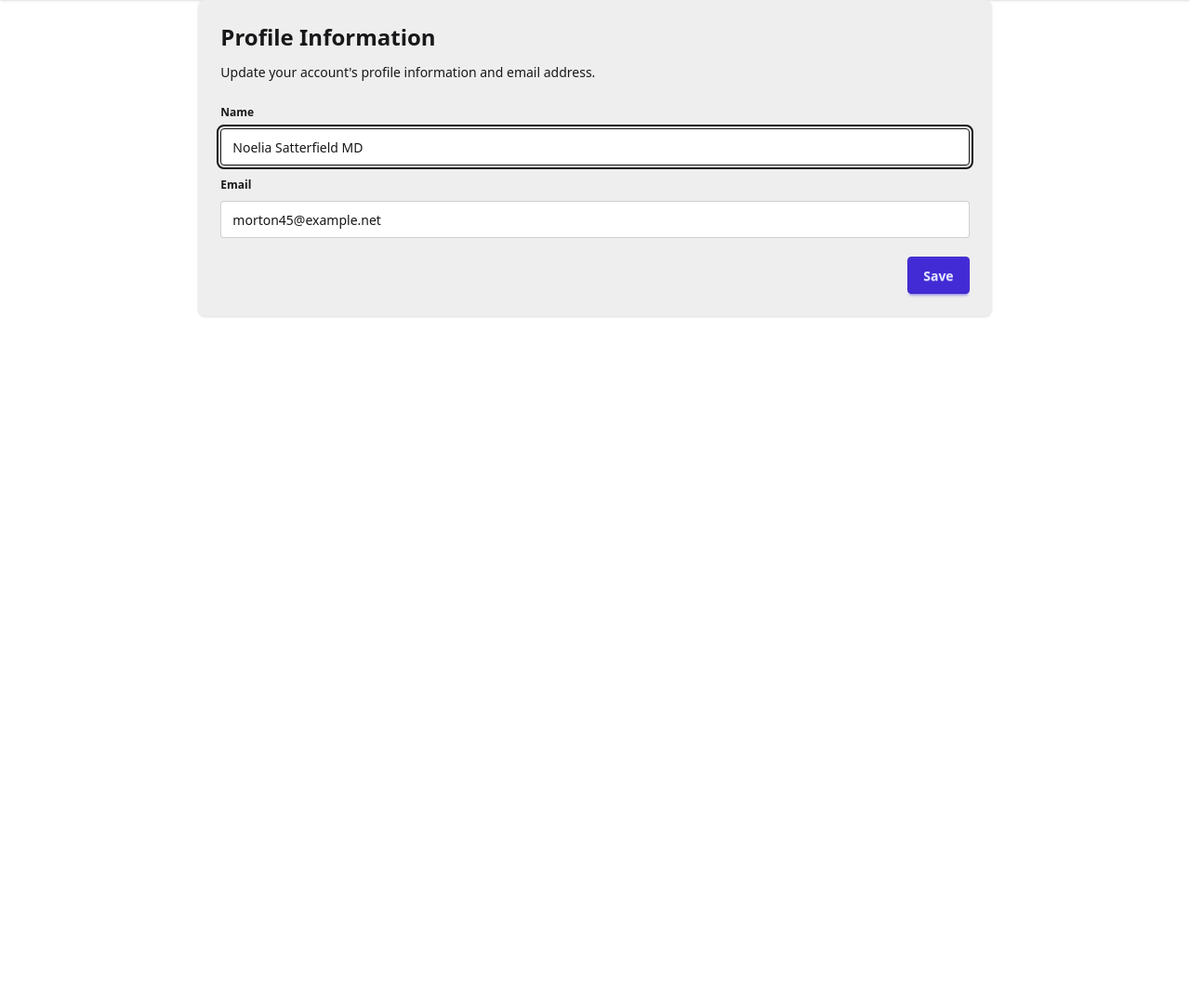
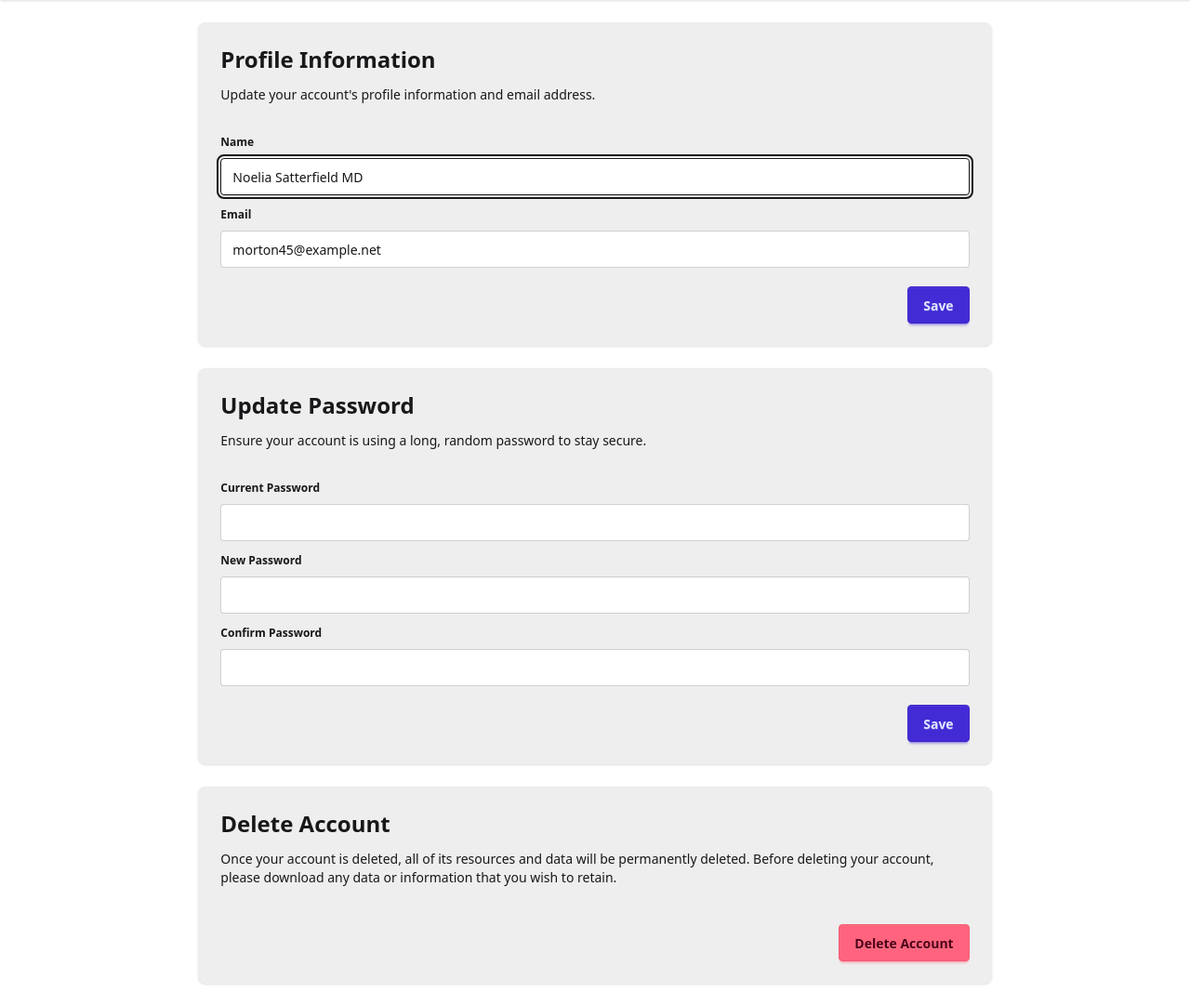
Before and after one commit to tristankruuk/blog, a Laravel app: page /profile in a window 1280 px wide. Shown: the part 65-1147 px from the top of the page at 93% size. Before the commit the page ends 406 px from the top, so only its background shows below. Run offline with Laravel 12, Linux system fonts and the light colour scheme; a user stored in the database is signed in; data comes from the database, SQL or seed files in the repository; style sheets or scripts are compiled from the project's sources.

Commit message:
Rewrite profile edit page and its partials

```diff
--- a/resources/views/profile/edit.blade.php
+++ b/resources/views/profile/edit.blade.php
@@ -1,30 +1,12 @@
 @extends('partials.layout')
 @section('content')
-    <x-slot name="header">
-        <h2 class="font-semibold text-xl text-gray-800 leading-tight">
-            {{ __('Profile') }}
-        </h2>
-    </x-slot>
 
-    <div class="py-12">
-        <div class="max-w-7xl mx-auto sm:px-6 lg:px-8 space-y-6">
-            <div class="p-4 sm:p-8 bg-white shadow sm:rounded-lg">
-                <div class="max-w-xl">
-                    @include('profile.partials.update-profile-information-form')
-                </div>
-            </div>
-
-            <div class="p-4 sm:p-8 bg-white shadow sm:rounded-lg">
-                <div class="max-w-xl">
-                    @include('profile.partials.update-password-form')
-                </div>
-            </div>
-
-            <div class="p-4 sm:p-8 bg-white shadow sm:rounded-lg">
-                <div class="max-w-xl">
-                    @include('profile.partials.delete-user-form')
-                </div>
-            </div>
+    <!-- Body -->
+    <div class="container mx-auto">
+        <div class="flex flex-col w-2/3 mx-auto gap-6 my-6">
+            @include('profile.partials.update-profile-information-form')
+            @include('profile.partials.update-password-form')
+            @include('profile.partials.delete-user-form')
         </div>
     </div>
 
--- a/resources/views/profile/partials/delete-user-form.blade.php
+++ b/resources/views/profile/partials/delete-user-form.blade.php
@@ -1,55 +1,70 @@
-<section class="space-y-6">
-    <header>
-        <h2 class="text-lg font-medium text-gray-900">
-            {{ __('Delete Account') }}
+<!-- Body -->
+<div class="container mx-auto">
+    <div class="card bg-base-300 shadow-sm w-full mx-auto p-6">
+
+        <!-- Text -->
+        <h2 class="text-2xl font-bold mb-3">
+            @lang('Delete Account')
         </h2>
 
-        <p class="mt-1 text-sm text-gray-600">
-            {{ __('Once your account is deleted, all of its resources and data will be permanently deleted. Before deleting your account, please download any data or information that you wish to retain.') }}
+        <p class="text-sm mb-6">
+            @lang('Once your account is deleted, all of its resources and data will be permanently deleted. Before deleting your account, please download any data or information that you wish to retain.')
         </p>
-    </header>
 
-    <x-danger-button
-        x-data=""
-        x-on:click.prevent="$dispatch('open-modal', 'confirm-user-deletion')"
-    >{{ __('Delete Account') }}</x-danger-button>
+        <!-- Button -->
+        <div class="flex items-center justify-end mt-4">
+            <button type="button" class="btn btn-error" onclick="delete_modal.showModal()">
+                @lang('Delete Account')
+            </button>
+        </div>
 
-    <x-modal name="confirm-user-deletion" :show="$errors->userDeletion->isNotEmpty()" focusable>
-        <form method="post" action="{{ route('profile.destroy') }}" class="p-6">
+    </div>
+</div>
+
+<!-- Modal -->
+<dialog id="delete_modal" class="modal">
+    <div class="modal-box">
+        <form method="POST" action="{{ route('profile.destroy') }}">
             @csrf
             @method('delete')
 
-            <h2 class="text-lg font-medium text-gray-900">
-                {{ __('Are you sure you want to delete your account?') }}
+            <!-- Text -->
+            <h2 class="text-xl font-bold mb-3">
+                @lang('Are you sure you want to delete your account?')
             </h2>
 
-            <p class="mt-1 text-sm text-gray-600">
-                {{ __('Once your account is deleted, all of its resources and data will be permanently deleted. Please enter your password to confirm you would like to permanently delete your account.') }}
+            <p class="mb-4 text-sm">
+                @lang('Once your account is deleted, all of its resources and data will be permanently deleted. Please enter your password to confirm you would like to permanently delete your account.')
             </p>
 
-            <div class="mt-6">
-                <x-input-label for="password" value="{{ __('Password') }}" class="sr-only" />
+            <!-- Password -->
+            <fieldset class="fieldset">
+                <legend class="fieldset-legend">@lang('Password')</legend>
+                <input name="password" type="password"
+                    class="input w-full @error('password', 'userDeletion') input-error @enderror" required
+                    autocomplete="current-password" />
+                @error('password', 'userDeletion')
+                    <p class="label text-error">{{ $message }}</p>
+                @enderror
+            </fieldset>
 
-                <x-text-input
-                    id="password"
-                    name="password"
-                    type="password"
-                    class="mt-1 block w-3/4"
-                    placeholder="{{ __('Password') }}"
-                />
+            <!-- Buttons -->
+            <div class="modal-action">
+                <button type="button" class="btn" onclick="delete_modal.close()">
+                    @lang('Cancel')
+                </button>
 
-                <x-input-error :messages="$errors->userDeletion->get('password')" class="mt-2" />
-            </div>
-
-            <div class="mt-6 flex justify-end">
-                <x-secondary-button x-on:click="$dispatch('close')">
-                    {{ __('Cancel') }}
-                </x-secondary-button>
-
-                <x-danger-button class="ms-3">
-                    {{ __('Delete Account') }}
-                </x-danger-button>
+                <button type="submit" class="btn btn-error">
+                    @lang('Delete Account')
+                </button>
             </div>
         </form>
-    </x-modal>
-</section>
+    </div>
+</dialog>
+
+<!-- Open Modal on Validation Error -->
+@if ($errors->userDeletion->isNotEmpty())
+    <script>
+        document.getElementById('delete_modal').showModal();
+    </script>
+@endif
--- a/resources/views/profile/partials/update-password-form.blade.php
+++ b/resources/views/profile/partials/update-password-form.blade.php
@@ -1,48 +1,66 @@
-<section>
-    <header>
-        <h2 class="text-lg font-medium text-gray-900">
-            {{ __('Update Password') }}
-        </h2>
+<!-- Alert -->
+@if (session('status') === 'password-updated')
+    <div role="alert" class="alert alert-success fixed top-6 right-6">
+        <svg xmlns="http://www.w3.org/2000/svg" class="h-6 w-6 shrink-0 stroke-current" fill="none" viewBox="0 0 24 24">
+            <path stroke-linecap="round" stroke-linejoin="round" stroke-width="2"
+                d="M9 12l2 2 4-4m6 2a9 9 0 11-18 0 9 9 0 0118 0z" />
+        </svg>
+        @lang('Password updated successfully.')
+    </div>
+@endif
 
-        <p class="mt-1 text-sm text-gray-600">
-            {{ __('Ensure your account is using a long, random password to stay secure.') }}
-        </p>
-    </header>
-
-    <form method="post" action="{{ route('password.update') }}" class="mt-6 space-y-6">
+<div class="container mx-auto">
+    <form method="POST" action="{{ route('profile.update') }}" class="card bg-base-300 shadow-sm w-full mx-auto p-6">
         @csrf
         @method('put')
 
-        <div>
-            <x-input-label for="update_password_current_password" :value="__('Current Password')" />
-            <x-text-input id="update_password_current_password" name="current_password" type="password" class="mt-1 block w-full" autocomplete="current-password" />
-            <x-input-error :messages="$errors->updatePassword->get('current_password')" class="mt-2" />
-        </div>
+        <!-- Text -->
+        <h2 class="text-2xl font-bold mb-3">
+            @lang('Update Password')
+        </h2>
 
-        <div>
-            <x-input-label for="update_password_password" :value="__('New Password')" />
-            <x-text-input id="update_password_password" name="password" type="password" class="mt-1 block w-full" autocomplete="new-password" />
-            <x-input-error :messages="$errors->updatePassword->get('password')" class="mt-2" />
-        </div>
+        <p class="text-sm mb-6">
+            @lang('Ensure your account is using a long, random password to stay secure.')
+        </p>
 
-        <div>
-            <x-input-label for="update_password_password_confirmation" :value="__('Confirm Password')" />
-            <x-text-input id="update_password_password_confirmation" name="password_confirmation" type="password" class="mt-1 block w-full" autocomplete="new-password" />
-            <x-input-error :messages="$errors->updatePassword->get('password_confirmation')" class="mt-2" />
-        </div>
+        <!-- Current Password -->
+        <fieldset class="fieldset">
+            <legend class="fieldset-legend">@lang('Current Password')</legend>
+            <input name="current_password" type="password"
+                class="input w-full @error('current_password', 'updatePassword') input-error @enderror" required
+                autocomplete="current-password" />
+            @error('current_password', 'updatePassword')
+                <p class="label text-error">{{ $message }}</p>
+            @enderror
+        </fieldset>
 
-        <div class="flex items-center gap-4">
-            <x-primary-button>{{ __('Save') }}</x-primary-button>
+        <!-- New Password -->
+        <fieldset class="fieldset">
+            <legend class="fieldset-legend">@lang('New Password')</legend>
+            <input name="password" type="password"
+                class="input w-full @error('password', 'updatePassword') input-error @enderror" required
+                autocomplete="new-password" />
+            @error('password', 'updatePassword')
+                <p class="label text-error">{{ $message }}</p>
+            @enderror
+        </fieldset>
 
-            @if (session('status') === 'password-updated')
-                <p
-                    x-data="{ show: true }"
-                    x-show="show"
-                    x-transition
-                    x-init="setTimeout(() => show = false, 2000)"
-                    class="text-sm text-gray-600"
-                >{{ __('Saved.') }}</p>
-            @endif
+        <!-- Confirm Password -->
+        <fieldset class="fieldset">
+            <legend class="fieldset-legend">@lang('Confirm Password')</legend>
+            <input name="password_confirmation" type="password"
+                class="input w-full @error('password_confirmation', 'updatePassword') input-error @enderror" required
+                autocomplete="new-password" />
+            @error('password_confirmation', 'updatePassword')
+                <p class="label text-error">{{ $message }}</p>
+            @enderror
+        </fieldset>
+
+        <!-- Button -->
+        <div class="flex items-center justify-end mt-4">
+            <button class="btn btn-primary">
+                @lang('Save')
+            </button>
         </div>
     </form>
-</section>
+</div>
--- a/resources/views/profile/partials/update-profile-information-form.blade.php
+++ b/resources/views/profile/partials/update-profile-information-form.blade.php
@@ -1,9 +1,6 @@
-@extends('partials.layout')
-@section('content')
-
 <!-- Alert -->
 @if (session('status') === 'profile-updated')
-        <div role="alert" class="alert alert-success mb-4">
+    <div role="alert" class="alert alert-success fixed top-6 right-6">
         <svg xmlns="http://www.w3.org/2000/svg" class="h-6 w-6 shrink-0 stroke-current" fill="none" viewBox="0 0 24 24">
             <path stroke-linecap="round" stroke-linejoin="round" stroke-width="2"
                 d="M9 12l2 2 4-4m6 2a9 9 0 11-18 0 9 9 0 0118 0z" />
@@ -14,7 +11,7 @@
 
 <!-- Body -->
 <div class="container mx-auto">
-        <form method="POST" action="{{ route('profile.update') }}" class="card bg-base-300 shadow-sm w-2/3 mx-auto p-6">
+    <form method="POST" action="{{ route('profile.update') }}" class="card bg-base-300 shadow-sm w-full mx-auto p-6">
         @csrf
         @method('patch')
 
@@ -23,7 +20,7 @@
             @lang('Profile Information')
         </h2>
 
-            <p class="mb-4 text-sm">
+        <p class="text-sm mb-6">
             @lang("Update your account's profile information and email address.")
         </p>
 
@@ -56,5 +53,3 @@
         </div>
     </form>
 </div>
-
-@endsection
```
Lines whose indentation alone changed are shown as unchanged.
